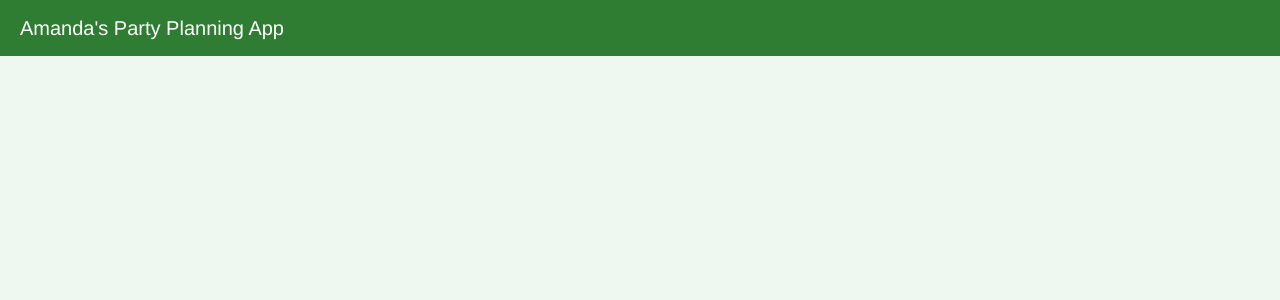
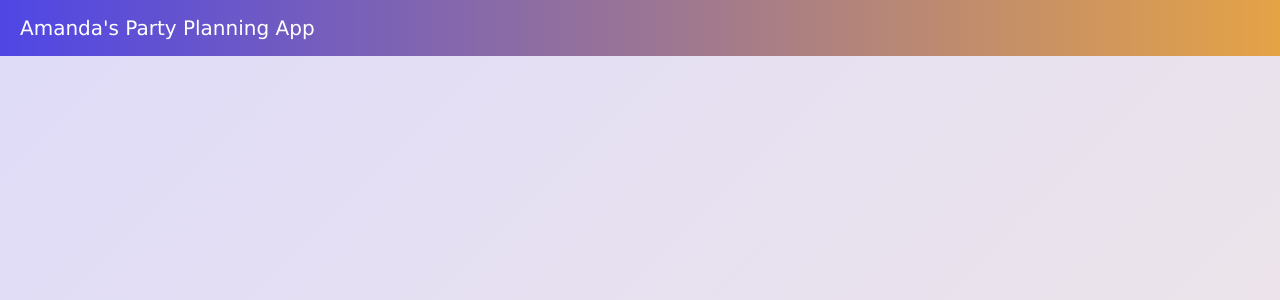
Before and after one commit to spenceam/Party-Planner, a Vue app: page /profile in a window 1280 px wide. Shown: the top 300 px of the page. Built offline with nearby package versions, Linux system fonts and the light colour scheme.

Commit message:
Modernize UI with Material Design 3, complementary gradient theme, and Verdana font

```diff
--- a/src/App.vue
+++ b/src/App.vue
@@ -1,9 +1,9 @@
 <template>
   <v-app>
-    <v-app-bar color="primary" density="comfortable" flat>
-      <v-app-bar-title>Amanda's Party Planning App</v-app-bar-title>
+    <v-app-bar class="gradient-bar" density="comfortable" flat>
+      <v-app-bar-title class="text-white">Amanda's Party Planning App</v-app-bar-title>
     </v-app-bar>
-    <v-main>
+    <v-main class="gradient-surface">
       <router-view />
     </v-main>
   </v-app>
--- a/src/main.ts
+++ b/src/main.ts
@@ -2,32 +2,33 @@ import { createApp } from 'vue'
 import './style.css'
 import App from './App.vue'
 import { createVuetify } from 'vuetify'
+import { md3 } from 'vuetify/blueprints'
 import * as components from 'vuetify/components'
 import * as directives from 'vuetify/directives'
 import 'vuetify/styles'
 import '@mdi/font/css/materialdesignicons.css'
 import router from './router'
 
+// Two complementary hues (indigo ~243° / amber ~63°) used for all gradients and accents.
 const vuetify = createVuetify({
+	blueprint: md3,
 	theme: {
 		defaultTheme: 'light',
 		themes: {
 			light: {
 				colors: {
-					primary: '#2e7d32',
-					secondary: '#26a69a',
-					accent: '#81c784',
-					surface: '#f4fbf6',
-					background: '#eef7f0',
+					primary: '#4F46E5',
+					secondary: '#E5A346',
+					surface: '#FBFAFF',
+					background: '#F3F1FC',
 				},
 			},
 			dark: {
 				colors: {
-					primary: '#66bb6a',
-					secondary: '#4db6ac',
-					accent: '#a5d6a7',
-					surface: '#1f2b22',
-					background: '#16201a',
+					primary: '#8B82F0',
+					secondary: '#F0C078',
+					surface: '#1D1B2C',
+					background: '#151422',
 				},
 			},
 		},
--- a/src/style.css
+++ b/src/style.css
@@ -7,7 +7,20 @@ body,
 }
 
 body {
-  font-family: 'Avenir', 'Helvetica Neue', Helvetica, Arial, sans-serif;
+  font-family: Verdana, Geneva, sans-serif;
+  background: linear-gradient(160deg, rgba(79, 70, 229, 0.08), rgba(229, 163, 70, 0.08));
+}
+
+.v-application {
+  font-family: Verdana, Geneva, sans-serif !important;
+}
+
+.gradient-surface {
+  background: linear-gradient(135deg, rgba(79, 70, 229, 0.12), rgba(229, 163, 70, 0.12));
+}
+
+.gradient-bar {
+  background: linear-gradient(90deg, rgb(var(--v-theme-primary)), rgb(var(--v-theme-secondary))) !important;
 }
 
 .dashboard-wrap {
--- a/src/views/DashboardView.vue
+++ b/src/views/DashboardView.vue
@@ -65,7 +65,7 @@ const attendanceData = computed(() => ({
     {
       label: 'Guests',
       data: [confirmedCount.value, maybeCount.value, declinedCount.value],
-      backgroundColor: ['#2e7d32', '#66bb6a', '#a5d6a7'],
+      backgroundColor: ['#4F46E5', '#E5A346', '#C4C4C4'],
       borderRadius: 8,
     },
   ],
@@ -199,7 +199,7 @@ onUnmounted(() => {
   <v-container fluid class="dashboard-wrap pa-4 pa-md-6">
     <v-row class="mb-2" align="stretch">
       <v-col cols="12" md="5">
-        <v-card elevation="2" class="h-100">
+        <v-card elevation="2" rounded="lg" class="h-100 gradient-surface">
           <v-card-title class="d-flex align-center justify-space-between">
             <span>⏳ Countdown</span>
             <v-chip size="small" color="primary" variant="tonal">Party Night</v-chip>
@@ -348,7 +348,7 @@ onUnmounted(() => {
             <v-list lines="two">
               <v-list-item v-for="task in tasks" :key="task.id">
                 <template #prepend>
-                  <v-checkbox-btn v-model="task.done" color="success" />
+                  <v-checkbox-btn v-model="task.done" color="primary" />
                 </template>
                 <v-list-item-title :class="{ 'text-decoration-line-through': task.done }">
                   {{ task.title }}
@@ -364,7 +364,7 @@ onUnmounted(() => {
         <v-card elevation="2">
           <v-card-title class="d-flex align-center justify-space-between">
             <span>🎵 Shared Spotify Playlist</span>
-            <v-chip size="small" color="green" variant="tonal" prepend-icon="mdi-spotify">
+            <v-chip size="small" color="secondary" variant="tonal" prepend-icon="mdi-spotify">
               {{ spotifyReady ? 'Connected' : 'Token needed' }}
             </v-chip>
           </v-card-title>
```
